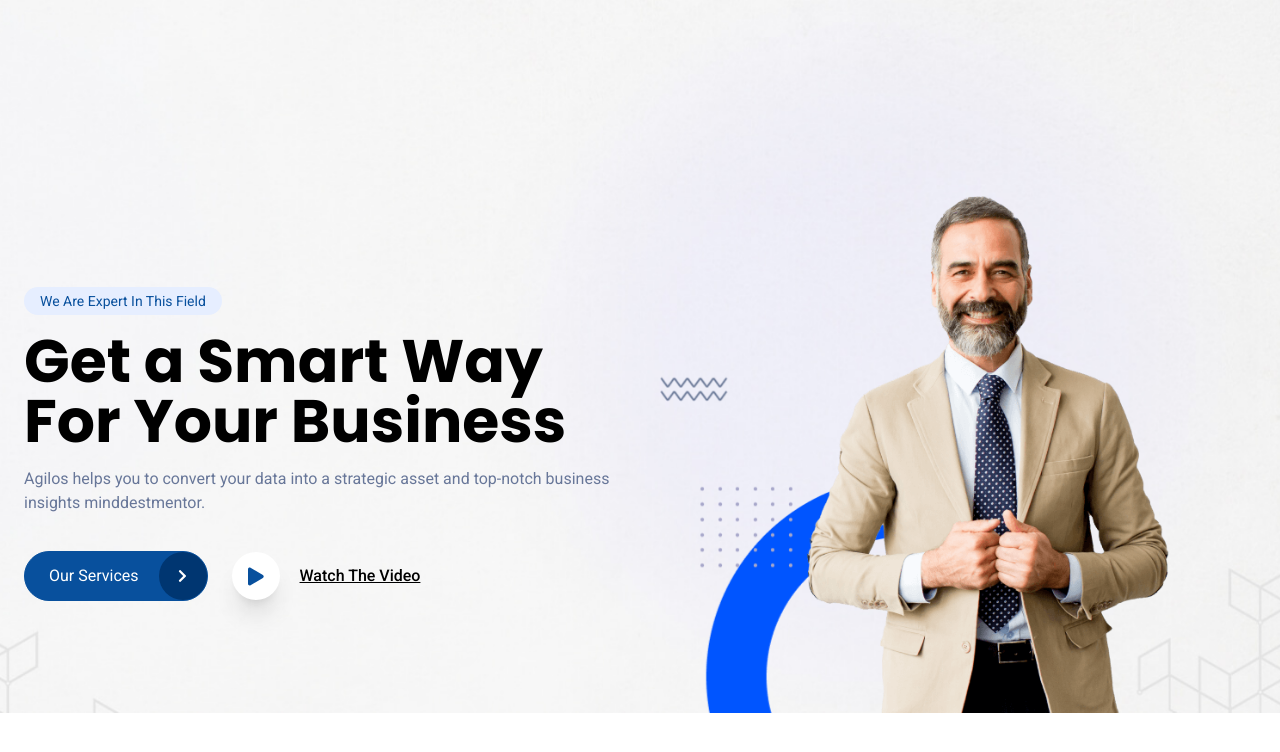
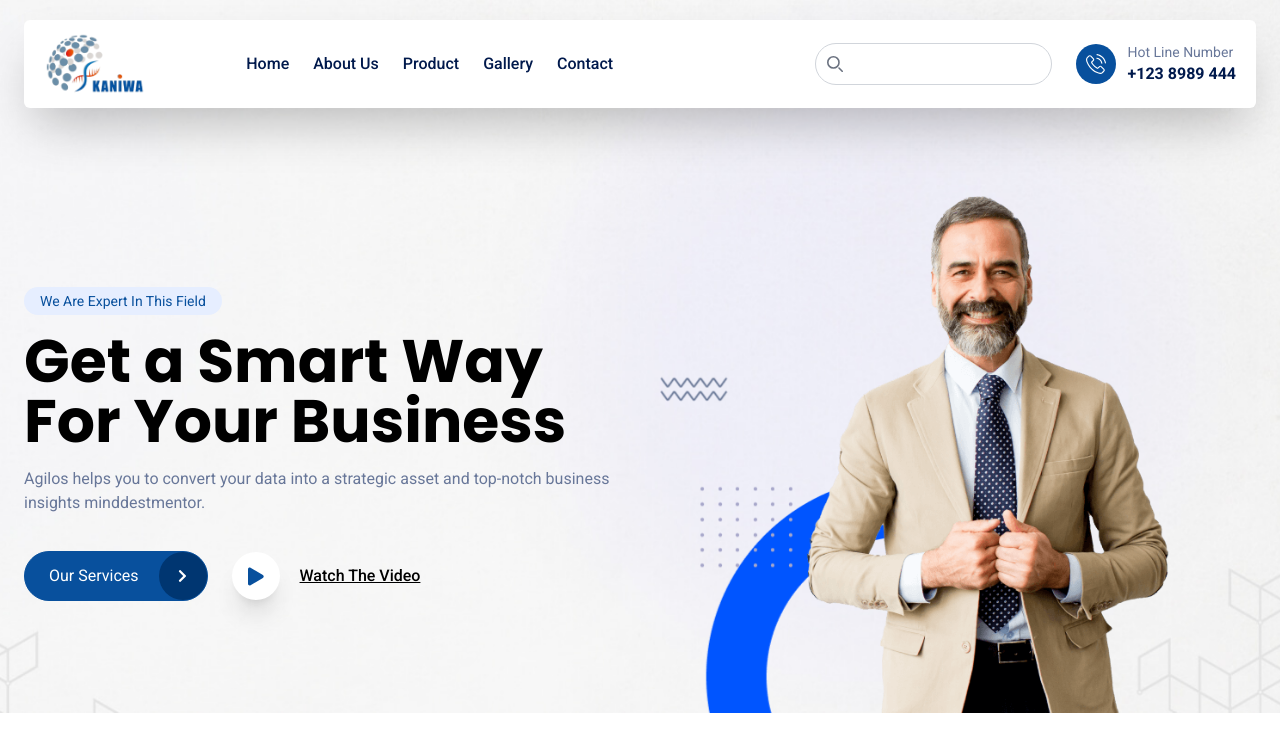
Before and after one commit to PawarPrahlad/kaniwa, a website: page public/index.html in a window 1280 px wide. Drawn offline with Linux system fonts and the light colour scheme.

Commit message:
heaer setup done

```diff
--- a/public/index.html
+++ b/public/index.html
@@ -7,7 +7,7 @@
     <link rel="stylesheet" href="assets/css/style.css">
 </head>
 <body>
-    <header class="py-5 absolute w-full top-0 inset-x-0 z-40 h-full space-x-0">
+    <header class="py-5 absolute w-full top-0 inset-x-0 z-50">
         <div class="wrapper">
             <div class="flex items-center bg-white rounded-md shadow-2xl p-3 px-5">
                 <a href="#">
```
